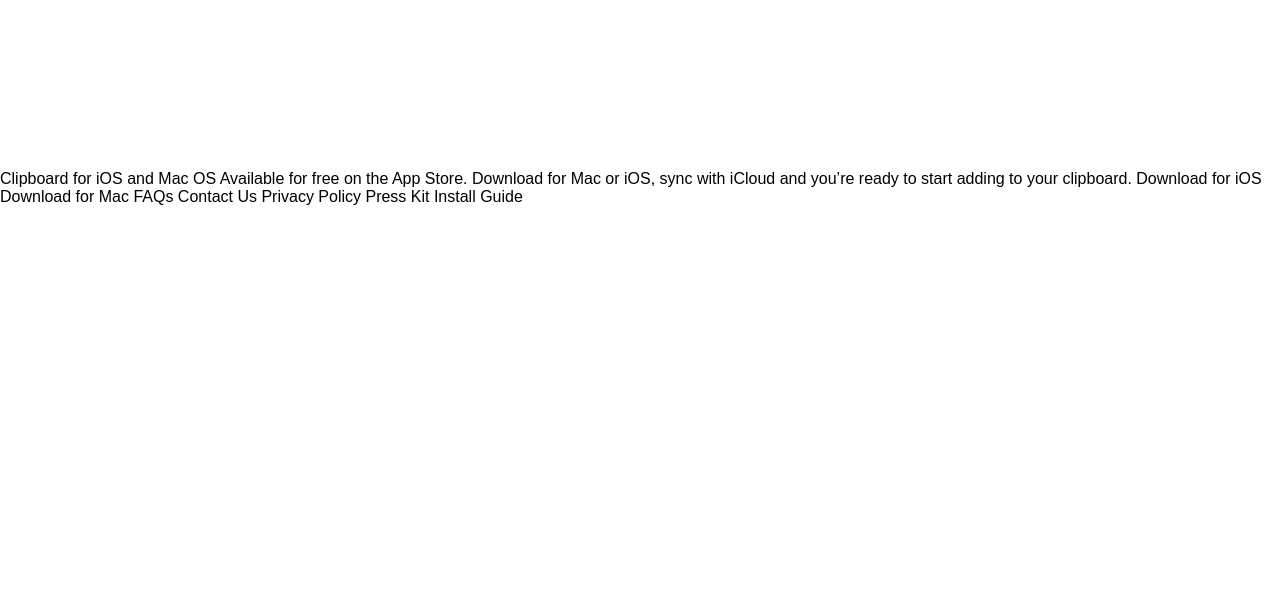
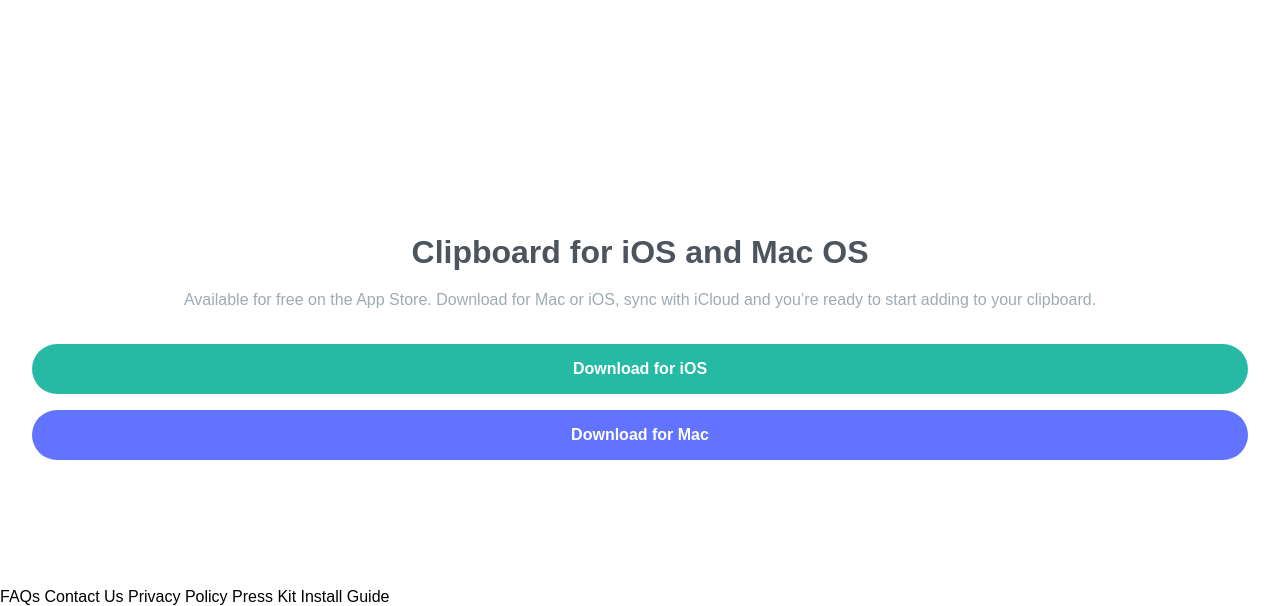
Before and after one commit to souza-vitor/clipboard-landing-page, a plain HTML site: page index.html in a window 1280 px wide. Shown: the part 5053-5659 px from the top of the page. Before the commit the page ends 5259 px from the top, so only its background shows below. Drawn offline with Linux system fonts and the light colour scheme; a web font is replaced by a local one.

Commit message:
cta section criada

```diff
--- a/index.html
+++ b/index.html
@@ -102,15 +102,28 @@
       </div>
     </section>
 
+    <section class="cta">
+      <div class="container">
+        <div class="cta__text">
+          <h2 class="cta__text--title">Clipboard for iOS and Mac OS</h2>
+          <p class="cta__text--para">Available for free on the App Store. Download for Mac or iOS, sync with iCloud
+            and you’re ready to start adding to your clipboard.</p>
+        </div>
+        <div class="cta__buttons">
+          <button class="btn btn--primary">Download for iOS</button>
+          <button class="btn btn--secondary">Download for Mac</button>
+        </div>
+      </div>
+    </section>
+
   </main>
 
-  Clipboard for iOS and Mac OS
 
-  Available for free on the App Store. Download for Mac or iOS, sync with iCloud
-  and you’re ready to start adding to your clipboard.
 
-  Download for iOS
-  Download for Mac
+
+
+
+
 
   FAQs
   Contact Us
--- a/style.css
+++ b/style.css
@@ -70,7 +70,8 @@
     color: var(--grayish-blue);
 }
 
-.hero__buttons {
+.hero__buttons,
+.cta__buttons {
     display: flex;
     flex-direction: column;
     gap: 1rem;
@@ -202,3 +203,19 @@
     margin: auto;
     margin-bottom: 4rem;
 }
+
+.cta {
+    display: flex;
+    flex-direction: column;
+    align-items: center;
+    text-align: center;
+    gap: 1.5rem;
+    margin-bottom: 4rem;
+}
+
+.cta__text {
+    display: flex;
+    flex-direction: column;
+    gap: 1rem;
+    margin-bottom: 2rem;
+}
```
